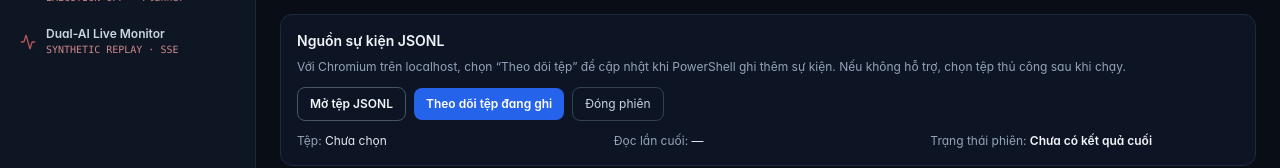
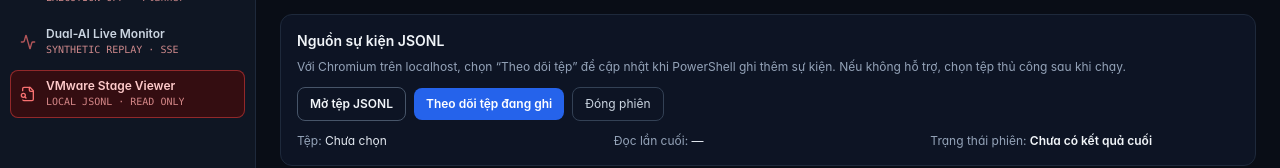
Before and after one commit to tbao4151/DA_CNTT, a Next.js app in the folder frontend/: page /vmware-progress in a window 1280 px wide. Shown: the part 332-500 px from the top of the page. Built offline with nearby package versions, Linux system fonts and the light colour scheme; no server answers.

Commit message:
feat(nav): link isolated VMware JSONL viewer without changing synthetic replay

```diff
--- a/frontend/src/components/AppShell.tsx
+++ b/frontend/src/components/AppShell.tsx
@@ -63,6 +63,13 @@ const NAV_ITEMS: NavItem[] = [
     subtitle: "SYNTHETIC REPLAY · SSE",
     group: "red",
     icon: Activity,
+  },
+  {
+    href: "/vmware-progress",
+    label: "VMware Stage Viewer",
+    subtitle: "LOCAL JSONL · READ ONLY",
+    group: "red",
+    icon: FileSearch,
   },
 ];
 
```
